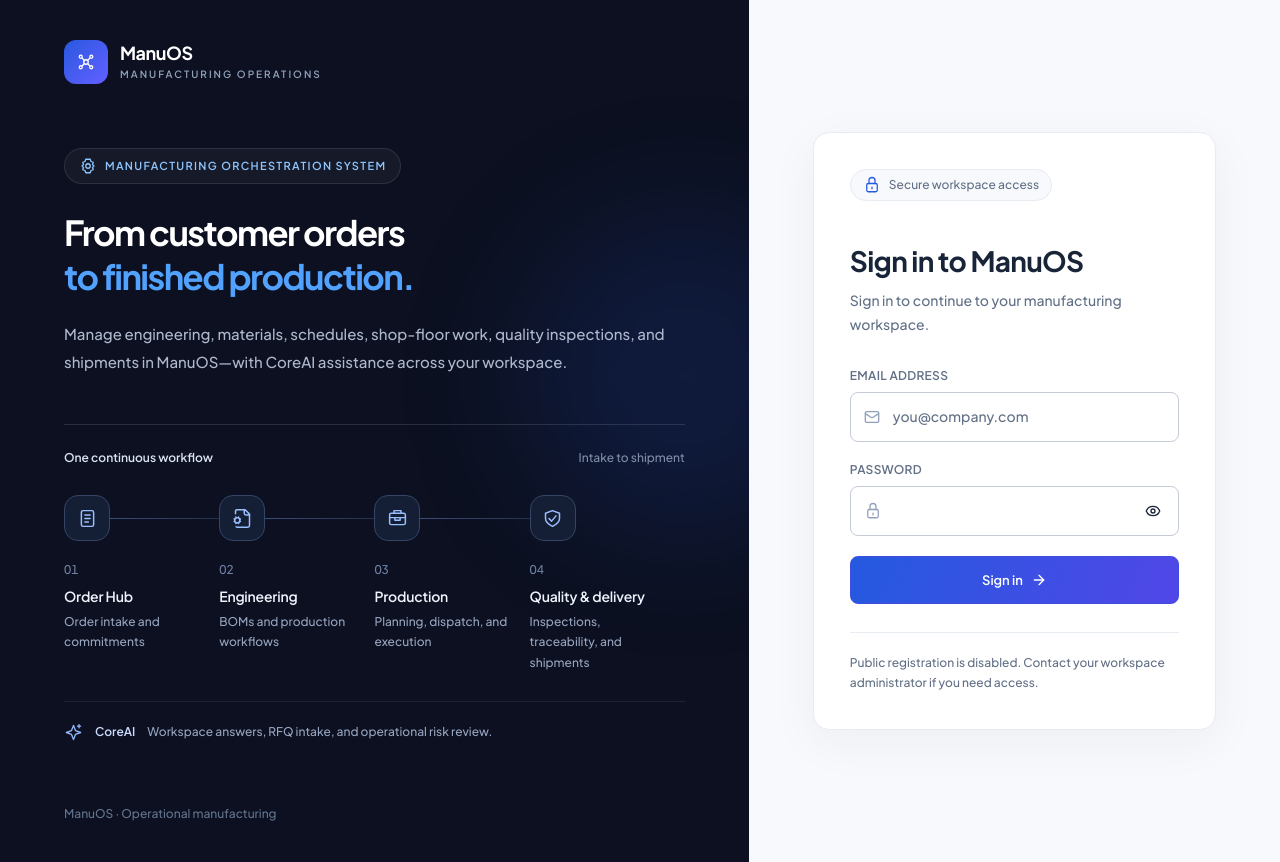
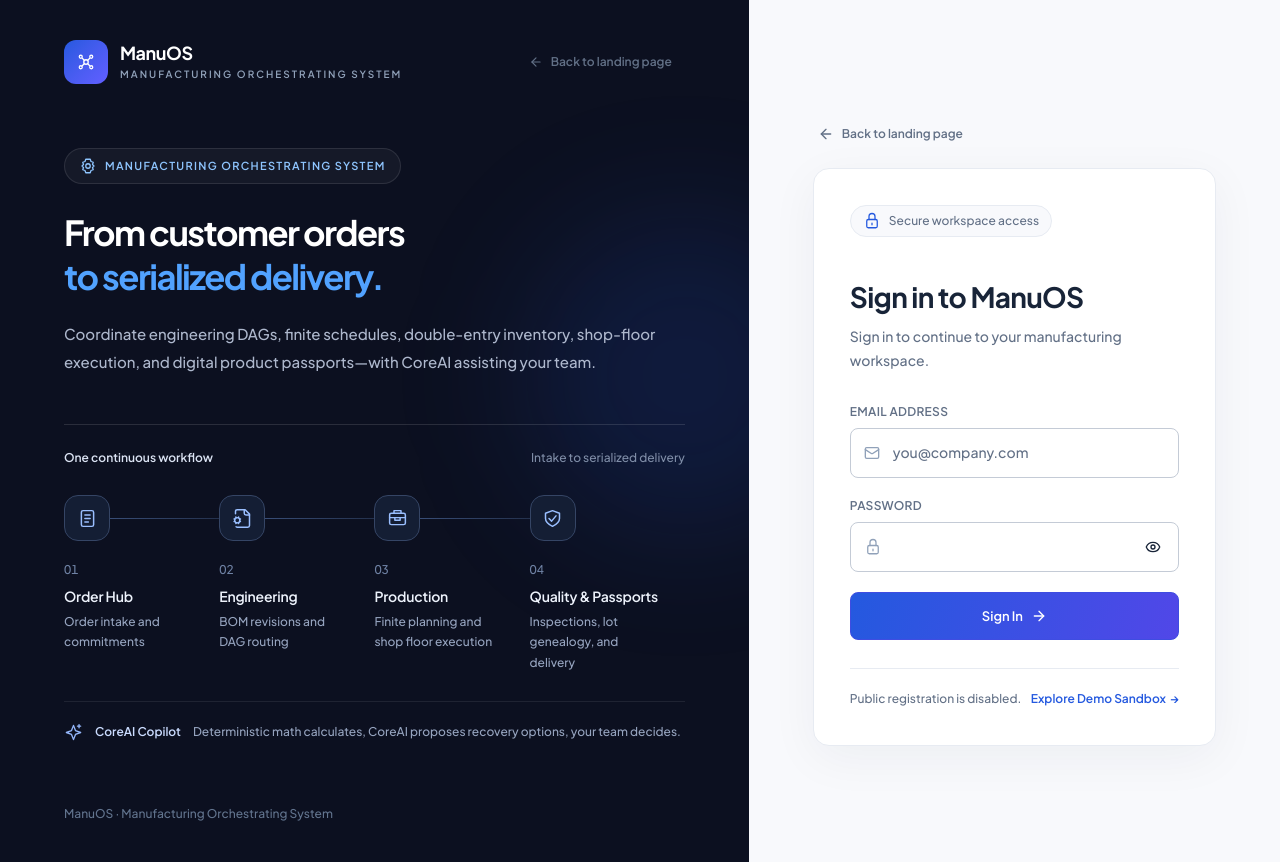
Before and after one commit to kabarbaik-xyz/aibuilder-manuos, a Next.js app: page /login in a window 1280 px wide. Built offline with nearby package versions, Linux system fonts and the light colour scheme.

Commit message:
refactor: update branding copy and add navigation links back to landing page across login and layout components

```diff
--- a/src/app/(auth)/login/page.tsx
+++ b/src/app/(auth)/login/page.tsx
@@ -2,8 +2,10 @@
 
 import { Input } from '@/components/ui/input';
 import { Icon } from '@/components/icons';
-import { ArrowRight, Eye, EyeOff, Mail } from 'lucide-react';
+import { ButtonLink } from '@/components/ui/button-link';
+import { ArrowLeft, ArrowRight, Eye, EyeOff, Mail } from 'lucide-react';
 import React, { useState, Suspense } from 'react';
+import Link from 'next/link';
 import { useRouter, useSearchParams } from 'next/navigation';
 import { getPostLoginPath } from '@/lib/persona-navigation';
 
@@ -52,40 +54,57 @@ function LoginForm() {
         <div aria-hidden="true" className="pointer-events-none absolute inset-0 opacity-35 [background-image:radial-gradient(rgba(151,169,255,0.32)_0.7px,transparent_0.7px)] [background-size:22px_22px]" />
         <div aria-hidden="true" className="pointer-events-none absolute -right-24 top-1/4 h-80 w-80 rounded-full bg-primary/15 blur-3xl" />
 
-        <div className="relative flex items-center gap-3">
-          <span className="flex h-11 w-11 items-center justify-center rounded-xl bg-gradient-to-br from-primary to-indigo-500 text-white" aria-hidden="true">
+        <div className="relative flex items-center justify-between gap-4">
+          <Link
+            href="/"
+            className="group flex items-center gap-3 rounded-xl transition focus-visible:outline-none focus-visible:ring-2 focus-visible:ring-primary"
+            aria-label="ManuOS home"
+          >
+            <span className="flex h-11 w-11 items-center justify-center rounded-xl bg-gradient-to-br from-primary to-indigo-500 text-white transition group-hover:scale-105" aria-hidden="true">
               <Icon name="network" className="h-6 w-6" />
             </span>
             <div>
               <span className="block text-xl font-bold tracking-tight text-white">ManuOS</span>
-            <span className="mt-0.5 block text-[10px] font-semibold uppercase tracking-[0.2em] text-slate-400">Manufacturing operations</span>
+              <span className="mt-0.5 block text-[10px] font-semibold uppercase tracking-[0.2em] text-slate-400">Manufacturing Orchestrating System</span>
             </div>
+          </Link>
+          <ButtonLink
+            href="/"
+            variant="ghost"
+            size="small"
+            className="inline-flex shrink-0 items-center gap-1.5 border border-white/10 bg-white/[0.04] text-slate-300 hover:bg-white/[0.08] hover:text-white"
+            id="login-header-back-link"
+          >
+            <ArrowLeft aria-hidden="true" className="h-3.5 w-3.5" />
+            <span className="hidden sm:inline">Back to landing page</span>
+            <span className="sm:hidden">Landing</span>
+          </ButtonLink>
         </div>
 
         <div className="login-story relative my-auto max-w-3xl py-12 lg:py-16">
           <p className="inline-flex items-center gap-2 rounded-full border border-white/10 bg-white/[0.04] px-3.5 py-2 text-[11px] font-semibold uppercase tracking-[0.12em] text-blue-300">
             <Icon name="settings" className="h-4 w-4" />
-            Manufacturing orchestration system
+            Manufacturing Orchestrating System
           </p>
           <h1 className="login-headline mt-7 max-w-2xl font-bold tracking-tight text-white">
             From customer orders
-            <span className="mt-1 block text-blue-400">to finished production.</span>
+            <span className="mt-1 block text-blue-400">to serialized delivery.</span>
           </h1>
           <p className="login-description mt-5 max-w-2xl text-sm leading-7 text-slate-300 sm:text-base">
-            Manage engineering, materials, schedules, shop-floor work, quality inspections, and shipments in ManuOS—with CoreAI assistance across your workspace.
+            Coordinate engineering DAGs, finite schedules, double-entry inventory, shop-floor execution, and digital product passports—with CoreAI assisting your team.
           </p>
 
           <div className="login-workflow" aria-label="Manufacturing workflow">
             <div className="login-workflow-heading">
               <span>One continuous workflow</span>
-              <span>Intake to shipment</span>
+              <span>Intake to serialized delivery</span>
             </div>
             <ol className="login-workflow-stages">
               {[
                 { icon: 'order' as const, title: 'Order Hub', detail: 'Order intake and commitments' },
-                { icon: 'engineering' as const, title: 'Engineering', detail: 'BOMs and production workflows' },
-                { icon: 'work' as const, title: 'Production', detail: 'Planning, dispatch, and execution' },
-                { icon: 'shield' as const, title: 'Quality & delivery', detail: 'Inspections, traceability, and shipments' },
+                { icon: 'engineering' as const, title: 'Engineering', detail: 'BOM revisions and DAG routing' },
+                { icon: 'work' as const, title: 'Production', detail: 'Finite planning and shop floor execution' },
+                { icon: 'shield' as const, title: 'Quality & Passports', detail: 'Inspections, lot genealogy, and delivery' },
               ].map((item, index) => (
                 <li key={item.title}>
                   <div className="login-stage-node"><Icon name={item.icon} /></div>
@@ -97,16 +116,30 @@ function LoginForm() {
             </ol>
             <div className="login-workflow-assistant">
               <Icon name="spark" />
-              <p><strong>CoreAI</strong><span>Workspace answers, RFQ intake, and operational risk review.</span></p>
+              <p><strong>CoreAI Copilot</strong><span>Deterministic math calculates, CoreAI proposes recovery options, your team decides.</span></p>
             </div>
           </div>
         </div>
 
-        <p className="relative text-xs text-slate-500">ManuOS · Operational manufacturing</p>
+        <p className="relative text-xs text-slate-500">ManuOS · Manufacturing Orchestrating System</p>
       </section>
 
-      <section aria-labelledby="login-title" className="flex min-h-[620px] items-center justify-center bg-[#f8f9fc] px-5 py-12 sm:px-10 lg:min-h-dvh lg:px-12 xl:px-16">
-        <div className="login-form-card w-full max-w-md rounded-2xl border border-line bg-white p-6 sm:p-9">
+      <section aria-labelledby="login-title" className="flex min-h-[620px] flex-col items-center justify-center bg-[#f8f9fc] px-5 py-12 sm:px-10 lg:min-h-dvh lg:px-12 xl:px-16">
+        <div className="w-full max-w-md">
+          <div className="mb-4">
+            <ButtonLink
+              href="/"
+              variant="ghost"
+              size="small"
+              className="-ml-2 inline-flex items-center gap-2 text-xs font-semibold text-muted transition hover:bg-white hover:text-ink hover:shadow-xs"
+              id="back-to-landing-button"
+            >
+              <ArrowLeft aria-hidden="true" className="h-4 w-4" />
+              <span>Back to landing page</span>
+            </ButtonLink>
+          </div>
+
+          <div className="login-form-card rounded-2xl border border-line bg-white p-6 sm:p-9">
             <div className="mb-8">
               <div className="mb-5 inline-flex items-center gap-2 rounded-full border border-line bg-surface-muted px-3 py-1.5 text-xs font-medium text-muted">
                 <Icon name="lock" className="h-4 w-4 text-primary" />
@@ -180,13 +213,18 @@ function LoginForm() {
               disabled={loading}
               className="btn primary login-submit flex min-h-12 w-full items-center justify-center gap-2 rounded-lg px-4 py-3 text-sm font-semibold focus:outline-none focus-visible:ring-2 focus-visible:ring-primary focus-visible:ring-offset-2 disabled:cursor-wait disabled:opacity-60"
             >
-              {loading ? 'Signing in…' : 'Sign in'}
+              {loading ? 'Signing in…' : 'Sign In'}
               {!loading && <ArrowRight aria-hidden="true" className="h-4 w-4" />}
             </button>
           </form>
 
-          <div className="mt-7 border-t border-line pt-5 text-xs leading-5 text-muted">
-            Public registration is disabled. Contact your workspace administrator if you need access.
+          <div className="mt-7 border-t border-line pt-5 flex flex-col sm:flex-row sm:items-center sm:justify-between gap-2 text-xs leading-5 text-muted">
+            <span>Public registration is disabled.</span>
+            <Link href="/demo" className="font-semibold text-primary hover:underline inline-flex items-center gap-1">
+              <span>Explore Demo Sandbox</span>
+              <span aria-hidden="true">→</span>
+            </Link>
+          </div>
         </div>
       </div>
     </section>
--- a/src/app/layout.tsx
+++ b/src/app/layout.tsx
@@ -2,7 +2,7 @@ import type { Metadata } from 'next';
 import './globals.css';
 
 export const metadata: Metadata = {
-  title: 'ManuOS · Manufacturing Orchestration System',
+  title: 'ManuOS · Manufacturing Orchestrating System',
   description: 'ManuOS interactive prototype for manufacturing operations, recovery studio, and factory network.',
   manifest: '/manifest.json',
   icons: {
--- a/src/components/marketing/landing-hero.tsx
+++ b/src/components/marketing/landing-hero.tsx
@@ -40,7 +40,7 @@ export function LandingHero() {
               <Icon name="arrow" className="w-4 h-4" />
             </ButtonLink>
             <ButtonLink href="/login" variant="default" id="hero-signin-button">
-              Sign in
+              Sign In
             </ButtonLink>
           </div>
         </div>
```
Also changed, not shown: 1 other file (tests, documents, lock files or other folders). Lines whose indentation alone changed are shown as unchanged.
